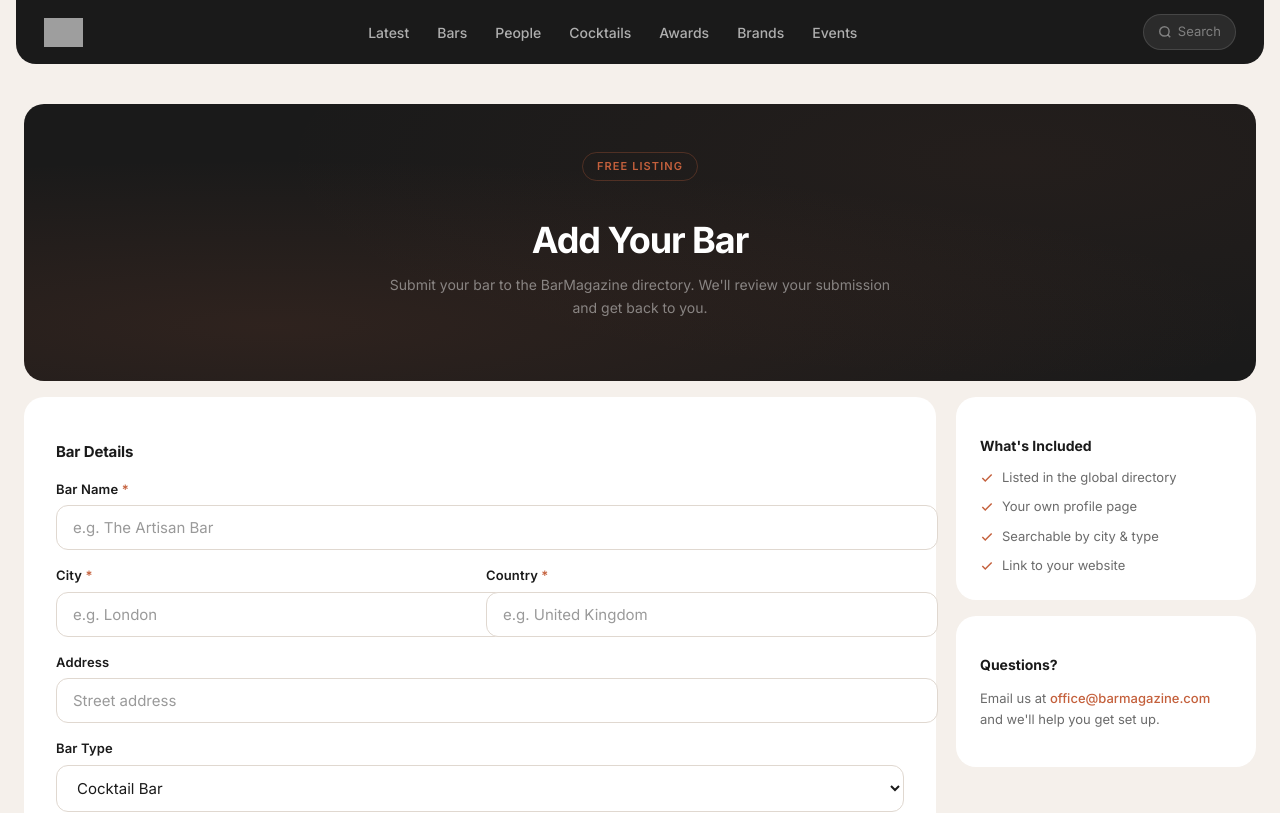
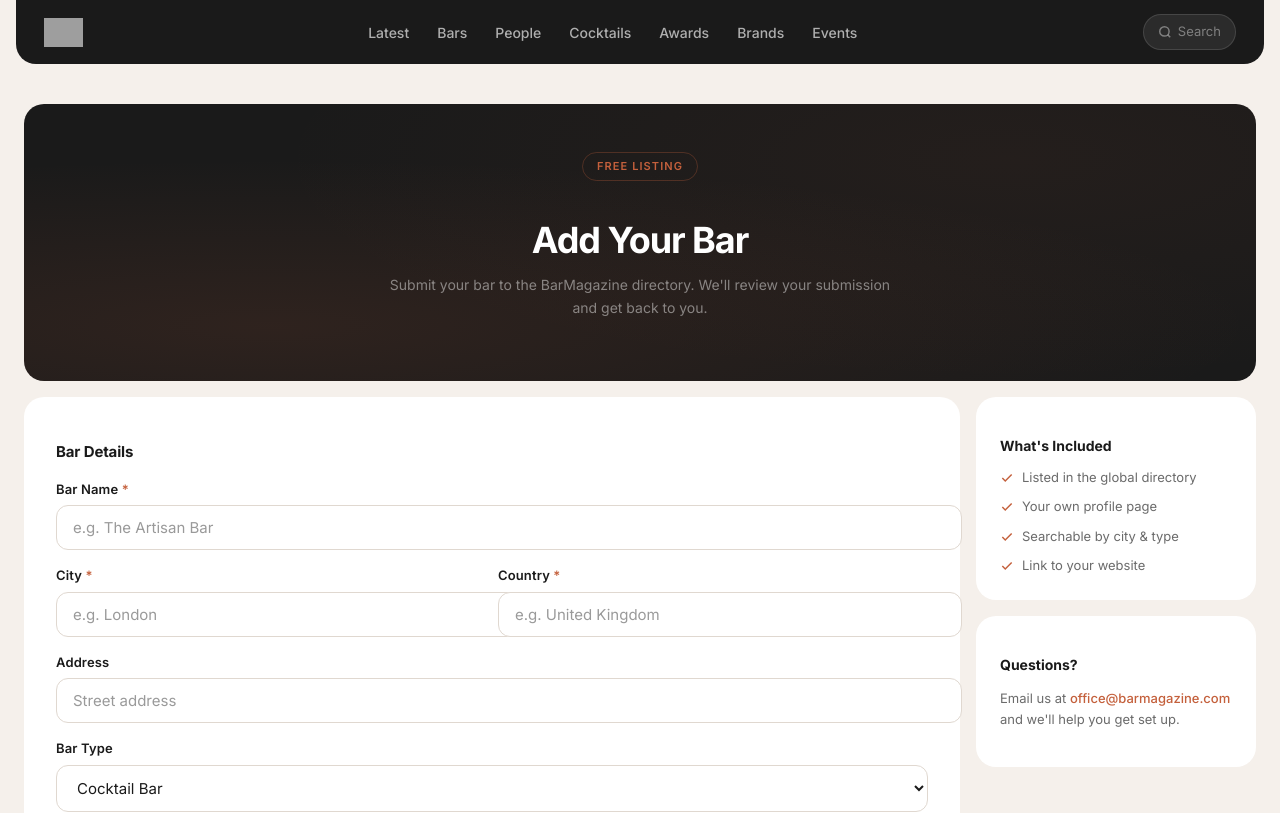
Before and after one commit to romanzelenkajj-dev/barmagazine-next, a Next.js app: page /add-your-bar in a window 1280 px wide. Shown: the top 813 px of the page. Built offline with nearby package versions, Linux system fonts and the light colour scheme; grey boxes are pictures that could not be loaded.

Commit message:
Align Add Your Bar layout: match gap to site standard

```diff
--- a/src/app/globals.css
+++ b/src/app/globals.css
@@ -3433,8 +3433,8 @@ textarea.form-input {
 /* Layout: form + sidebar */
 .add-bar-layout {
   display: grid;
-  grid-template-columns: 1fr 300px;
-  gap: 20px;
+  grid-template-columns: 1fr 280px;
+  gap: var(--gap);
   margin-top: var(--gap);
   align-items: start;
 }
```
